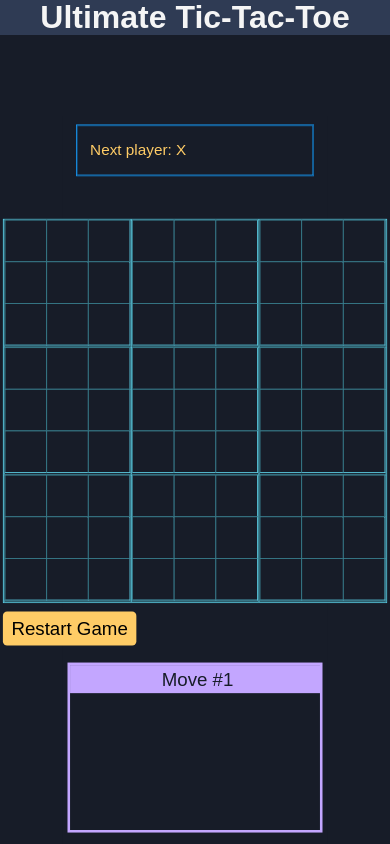
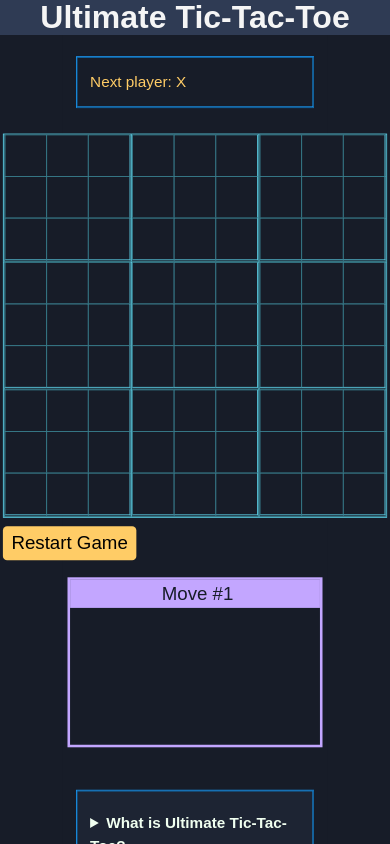
Before and after one commit to Jon-Cactus/ultimate-tic-tac-toe, a React (Vite) app: page / in a window 390 px wide. Both pictures are taken after a click on the button "Play Locally". Shown: the top 844 px of the page. Built offline with nearby package versions, Linux system fonts and the light colour scheme; no server answers; a web font is replaced by a local one.

Commit message:
mobile style changes

```diff
--- a/src/index.css
+++ b/src/index.css
@@ -91,7 +91,7 @@ h1 {
   padding: 15px;
   width: 90%;
   border: 2px ridge var(--tertiary);
-  margin: 85px auto 0px auto;
+  margin: 45px auto 0px auto;
 
 }
 
@@ -126,7 +126,7 @@ h1 {
   display: flex;
   flex-shrink: 0;
   justify-content: center;
-  margin-top: 100px;
+  margin-top: 50px;
 }
 
 .game-info {
@@ -265,6 +265,7 @@ h1 {
 
   .container {
     transform: scale(0.85);
+    transform-origin: top center;
     background-color: var(--dark-background);
     margin-top: 0;
   }
@@ -277,9 +278,9 @@ h1 {
     width: 100%;
   }
 
-  .status {
+  .status, .description {
     width: 90%;
-    margin: 0 auto;
+    margin: 15px auto 0 auto;
     font-size: 18px;
   }
 
@@ -292,7 +293,7 @@ h1 {
   .game {
     flex-direction: column;
     align-items: center;
-    margin-top: 50px;
+    margin-top: 30px;
   }
 
   .game-info {
```
